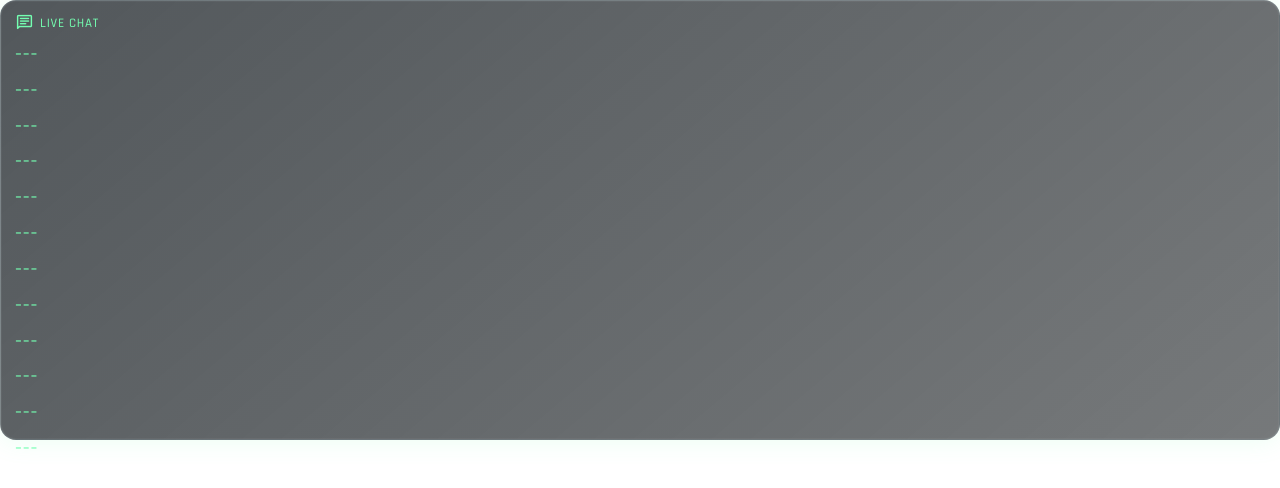
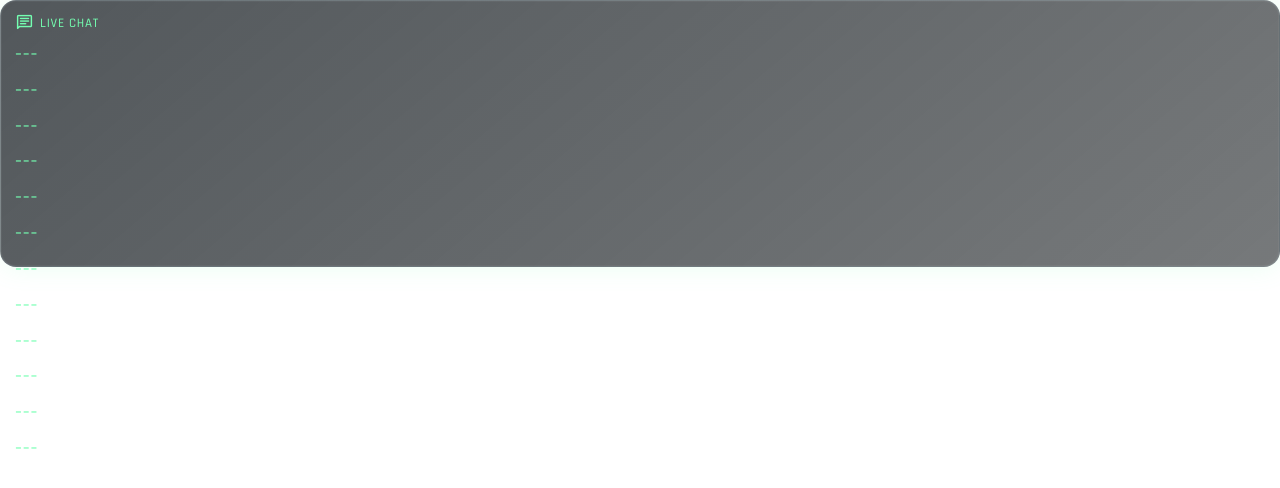
Before and after one commit to stowndiaz/chatbot-tiktok, a website: page public/index.html in a window 1280 px wide. Drawn offline with nearby package versions, Linux system fonts and the light colour scheme; a web font is replaced by a local one.

Commit message:
Espaciado entre elementos

```diff
--- a/public/styles.css
+++ b/public/styles.css
@@ -35,7 +35,7 @@ body {
     height: 100vh;
     overflow: hidden;
     display: grid;
-    grid-template-rows: minmax(0, 1fr) minmax(0, 0.82fr);
+    grid-template-rows: minmax(0, 1fr) minmax(0, 1fr) minmax(0, 1fr);
 }
 
 .panel {
@@ -58,6 +58,7 @@ body {
 }
 
 .panel-chat {
+    grid-row: 1;
     min-height: 0;
     padding: 12px 14px;
     margin: 0;
@@ -108,6 +109,7 @@ body {
 }
 
 .panel-like-visualizer {
+    grid-row: 3;
     min-height: 0;
     padding: 0;
     margin: 0;
```
